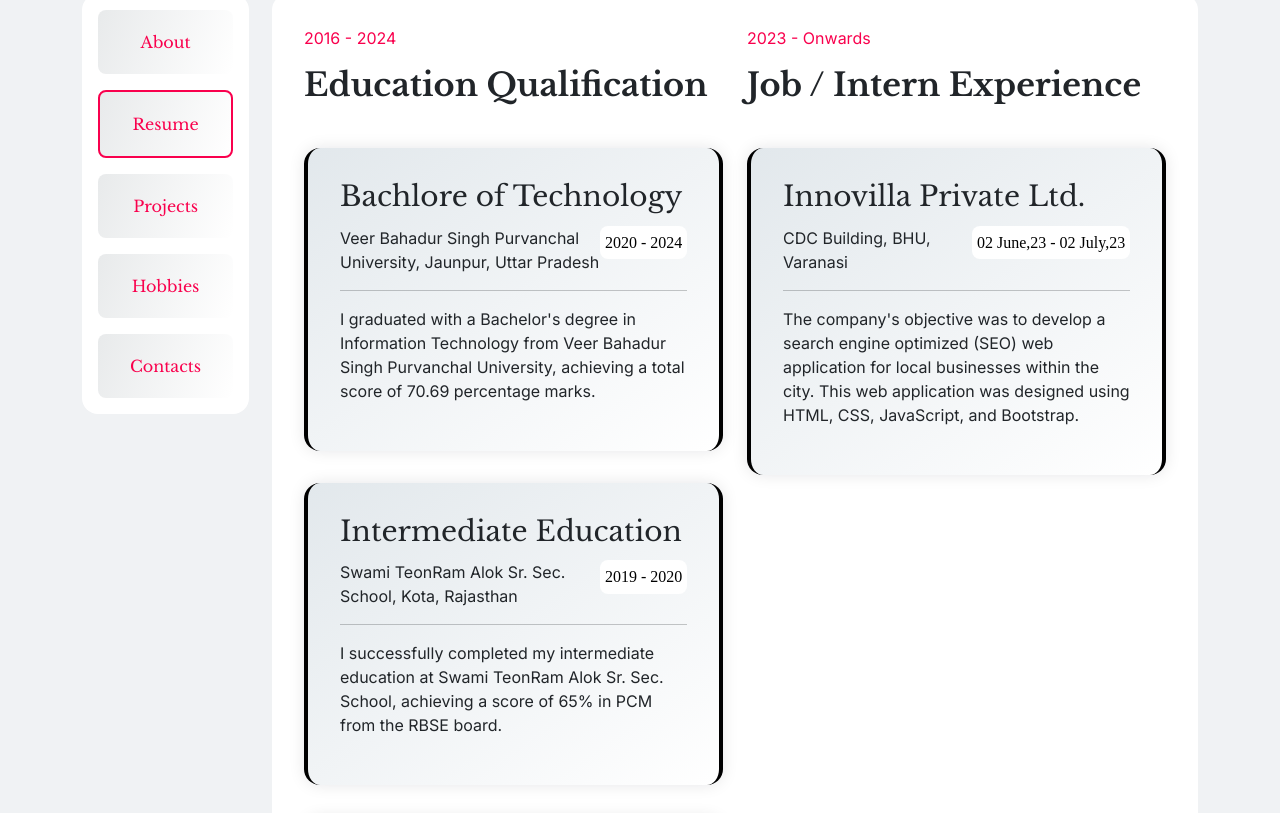
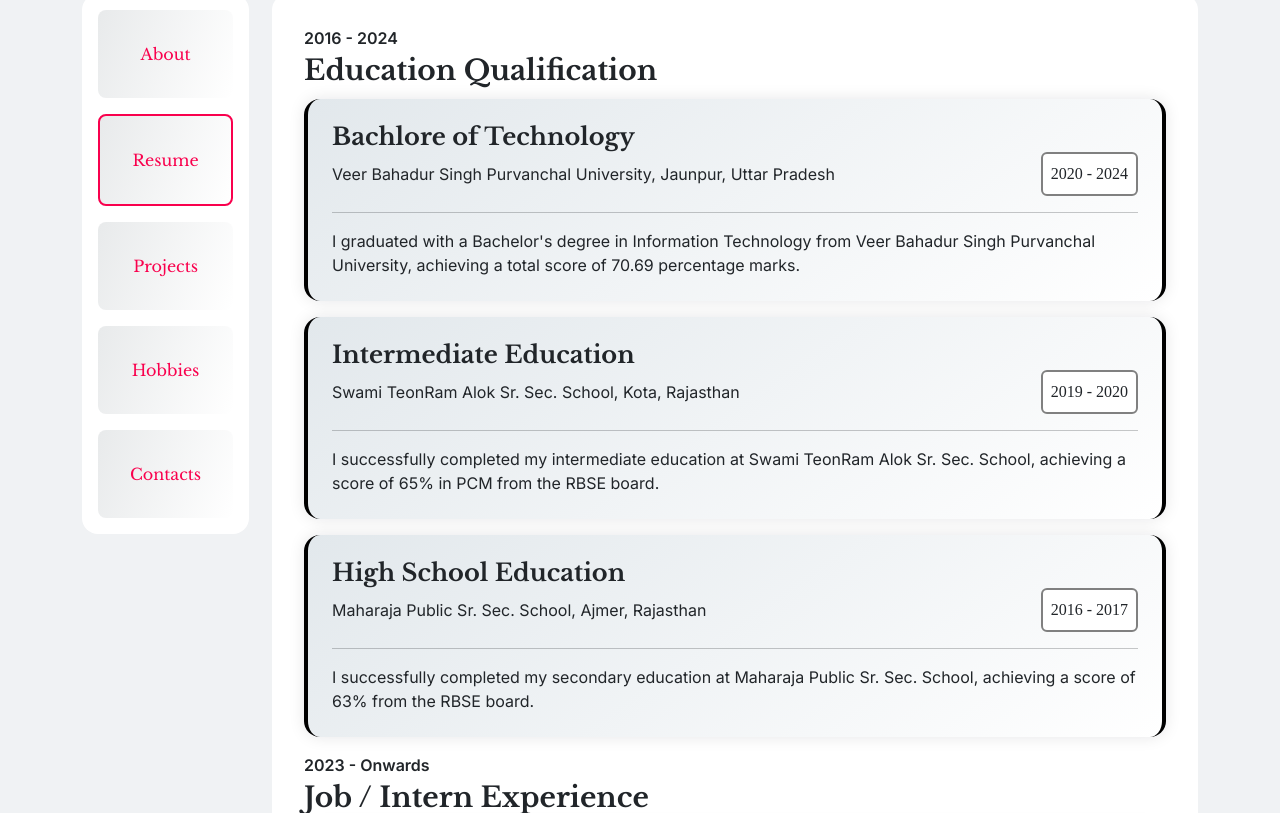
Before and after one commit to rama-69er/Portfolio, a React (Create React App) app: page /resume in a window 1280 px wide. Shown: the part 467-1280 px from the top of the page. Built offline with nearby package versions, Linux system fonts and the light colour scheme.

Commit message:
Changed...

```diff
--- a/src/css/homepage.css
+++ b/src/css/homepage.css
@@ -37,8 +37,6 @@
   color: var(--theme-pink);
   background: linear-gradient(110deg, #e8eaeb, #ffffff);
   border-radius: 0.5rem;
-  height: 2.5rem;
-  width: 2.5rem;
   display: flex;
   align-items: center;
   justify-content: center;
--- a/src/css/projects.css
+++ b/src/css/projects.css
@@ -2,50 +2,19 @@
 /* --------------------- SiteBody (project) ---------------------- */
 .siteBody .site-project {
   border-radius: 1rem;
-  padding: 0 2rem 2rem 2rem;
-  text-align: center;
+  padding: 1rem 1rem 0 1rem;
   background-color: var(--theme-white-background);
   margin-top: 0.5rem;
 }
 
-.siteBody .site-project .project-left,
-.siteBody .site-project .project-right {
-  padding: 2rem;
-  border: 1px solid var(--theme-grey);
-  margin: 2rem 0;
-  border-radius: 2rem;
+.site-project .project-tab:hover img {
+  transform: scale(1.1);
+  transition-duration: 0.4s;
 }
 
-.siteBody .site-project .project-left div,
-.siteBody .site-project .project-right div {
-  color: var(--theme-pink);
-  font-size: 3rem;
-  margin: 1rem 0;
-}
-
-.site-project .project-tab {
-  background: var(--theme-light-shading-grey);
-  padding: 1rem 1rem 2rem 1rem;
-  border-radius: 1rem;
-  margin-top: 2rem;
-  box-shadow: rgba(0, 0, 0, 0.1) 0px 10px 15px -3px,
-    rgba(0, 0, 0, 0.05) 0px 4px 6px -2px;
-}
-
-.site-project .project-tab .project-tab-img {
-  overflow: hidden;
-  border-radius: 1rem;
-  margin-bottom: 1rem;
-}
-
-.site-project .project-tab:hover .project-tab-img img {
-  transform: scale(1.2);
-}
-
-.site-project .project-tab .project-tab-img img {
-  width: 100%;
-  transition: 0.4s;
-  height: auto;
+.site-project .project-tab img {
+  transform: scale(1);
+  transition-duration: 0.4s;
 }
 
 .site-project .project-tab .project-bottom {
@@ -73,18 +42,6 @@
   font-size: 1.5rem;
   transition: all 0.4s ease;
 }
-
-.site-project .project-tab .project-para{
-  display: flex;
-  justify-content: space-between;
-  font-size: 0.95rem;
+.project-para a{
+  color: var(--theme-pink);
 }
-
-.site-project .project-tab .project-para span:first-child {
-  color: var(--theme-pink);
-  font-weight: 500;
-}
-
-.site-project .project-tab .project-para span:last-child {
-  font-weight: 500;
-}
--- a/src/css/resume.css
+++ b/src/css/resume.css
@@ -16,12 +16,9 @@
 
 .resume-page .resume-tab {
   background: var(--theme-light-shading-grey);
-  padding: 2rem;
-  border-radius: 1rem;
+  border-left: 4px solid #000;
+  border-right: 4px solid #000;
   box-shadow: rgba(17, 17, 26, 0.1) 0px 0px 16px;
-  margin-top: 2rem;
-  border-left: 4px solid black;
-  border-right: 4px solid black;
 }
 
 .resume-page .resume-tab:hover {
@@ -31,13 +28,8 @@
   border-left: 4px solid var(--theme-pink);
   border-right: 4px solid var(--theme-pink);
 }
-
 .resume-page .resume-tab span {
-  float: right;
-  background-color: var(--theme-white-background);
-  color: black;
-  padding: 0.3rem;
-  border-radius: 0.5rem;
+  border: 2px solid grey;
 }
 
 .resume-page .resume-features {
--- a/src/pages/homepage.jsx
+++ b/src/pages/homepage.jsx
@@ -77,7 +77,7 @@ function HomePage() {
                 </div>
               </div>
               <div className="project p-3">
-                <h5 className="h5 fw-bold">What I am Doing...</h5>
+                <h2 className="h5 fw-bold mb-3">What I am Doing...</h2>
                 <div className="row">
                   <div className="col-lg-6">
                     <div className="project-left">
@@ -109,7 +109,7 @@ function HomePage() {
               </div>
               <div className="technology p-3">
                 <div className="container">
-                  <h2 className="h4"><b>Technologies that I use . . .</b></h2>
+                  <h2 className="h5 mb-3 fw-bold">Technologies that I use...</h2>
                   <div className="row align-items-center justify-content-center justify-content-md-start">
                     {techData.map((data) =>
                       <div className="mb-3 col-6 col-md-3 col-lg-2">
--- a/src/pages/resume.jsx
+++ b/src/pages/resume.jsx
@@ -23,13 +23,22 @@ const educationDetails = [{
   description: "I successfully completed my secondary education at Maharaja Public Sr. Sec. School, achieving a score of 63% from the RBSE board."
 }]
 
-const jobExperience = [{
+const jobExperience = [
+  {
     id: 1,
     company: "Innovilla Private Ltd.",
     duration: "02 June,23 - 02 July,23",
     location: "CDC Building, BHU, Varanasi",
     description: "The company's objective was to develop a search engine optimized (SEO) web application for local businesses within the city. This web application was designed using HTML, CSS, JavaScript, and Bootstrap."
-},]
+  },
+  {
+    id: 2,
+    company: "Edunext Technologys Pvt. Ltd.",
+    duration: "06 March,25 - Present",
+    location: "7th Floor, A-8, Block A, Sector 68, Noida",
+    description: "Edunext ERP is India's most advanced school management software with mobile apps for students, parents, teachers and management."
+  },
+]
 
 function Resume() {
   return (
@@ -44,51 +53,39 @@ function Resume() {
               <div className="siteBody">
                 <div className="resume-page">
                   <div className="row">
-                    <div className="col-lg-6">
-                      <div className="row">
-                        <div className="col-lg-12">
-                          <div className="resume-heading resume-heading-1">
-                            <p>2016 - 2024</p>
-                            <h2>Education Qualification</h2>
-                          </div>
-                        </div>
-                        <div className="col-lg-12">
+                    <div className="col-12">
+                      <p className="mb-1 fw-semibold">2016 - 2024</p>
+                      <h2 className="h3 fw-bold">Education Qualification</h2>
                       {educationDetails.map((education) => (
                         <>
-                              <div className="resume-tab" key={education.id}>
-                                <h3>{education.degree}</h3>
-                                <span>{education.year}</span>
-                                <p>{education.school}</p>
+                          <div className="resume-tab p-4 rounded rounded-4 mb-3" key={education.id}>
+                            <h2 className="mb-0 h4 fw-semibold  ">{education.degree}</h2>
+                            <div className="d-flex flex-row-reverse mb-2 align-items-center justify-content-between">
+                              <span className="p-2 rounded rounded-2 bg-white text-dark">{education.year}</span>
+                              <p className="mb-0">{education.school}</p>
+                            </div>
                             <hr />
-                                <p>{education.description}</p>
+                            <p className="mb-0">{education.description}</p>
                           </div>
                         </>
                       ))}
                     </div>
-                      </div>
-                    </div>
-                    <div className="col-lg-6">
-                      <div className="row">
-                        <div className="col-lg-12">
-                          <div className="resume-heading resume-heading-2">
-                            <p>2023 - Onwards</p>
-                            <h2>Job / Intern Experience</h2>
-                          </div>
-                        </div>
-                        <div className="col-lg-12">
+                    <div className="col-12">
+                        <p className="mb-1 fw-semibold">2023 - Onwards</p>
+                        <h2 className="h3 fw-bold">Job / Intern Experience</h2>
                         {jobExperience.map((job) => (
                           <>
-                              <div className="resume-tab" key={job.id}>
-                                <h3>{job.company}</h3>
-                                <span>{job.duration}</span>
-                                <p>{job.location}</p>
+                            <div className="resume-tab p-4 rounded rounded-4 mb-3" key={job.id}>
+                              <h2 className="mb-0 h4 fw-semibold  ">{job.company}</h2>
+                              <div className="d-flex flex-row-reverse mb-2 align-items-center justify-content-between">
+                                <span className="p-2 rounded rounded-2 bg-white text-dark">{job.duration}</span>
+                                <p className="mb-0">{job.location}</p>
+                              </div>
                               <hr />
-                                <p>{job.description}</p>
+                              <p className="mb-0">{job.description}</p>
                             </div>
                           </>
                         ))}
-                        </div>
-                      </div>
                       </div>
                   </div>
                   <div className="row">
```
Also changed, not shown: src/pages/projects.jsx (+32 -11 lines). Lines whose indentation alone changed are shown as unchanged.
